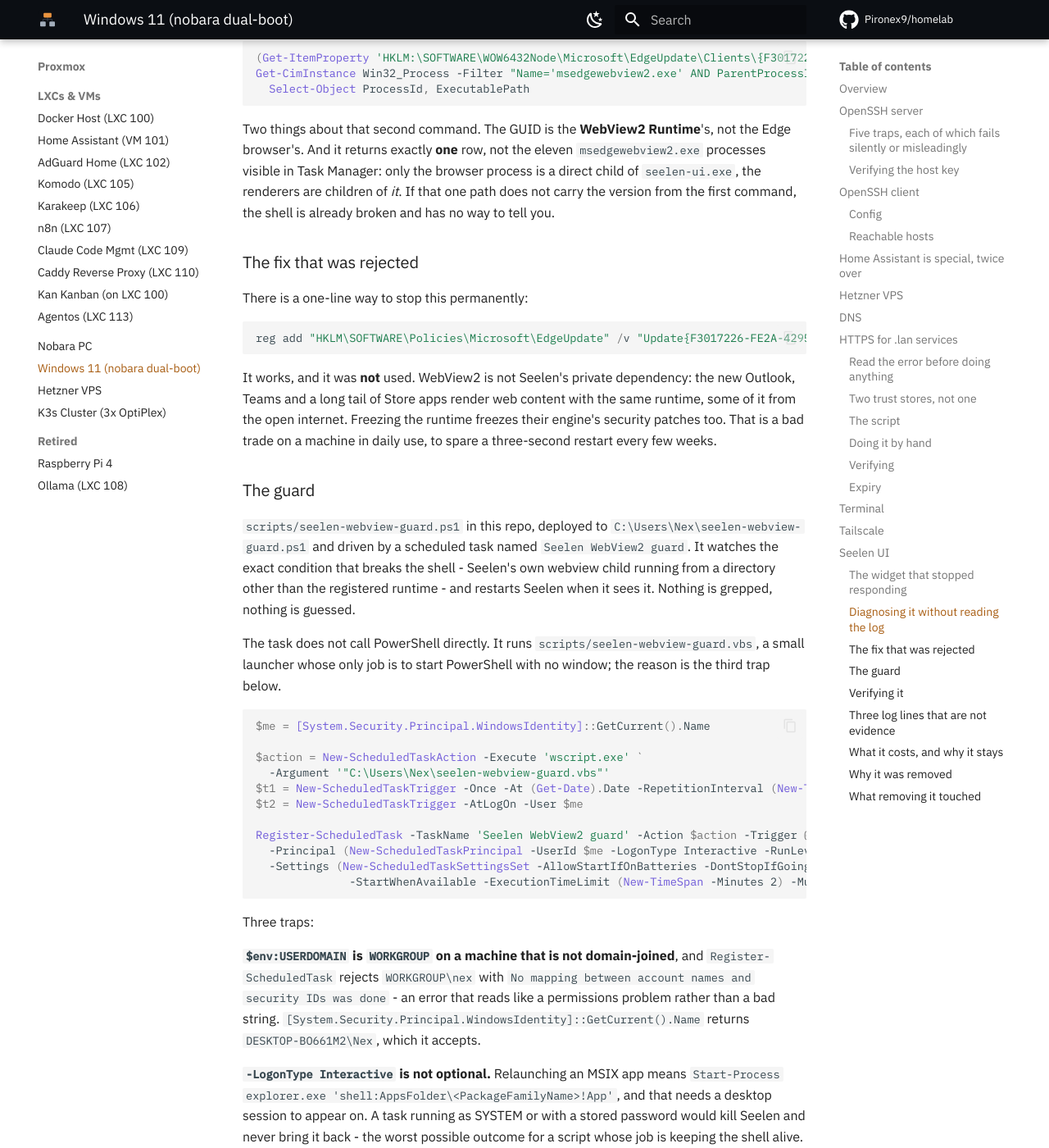
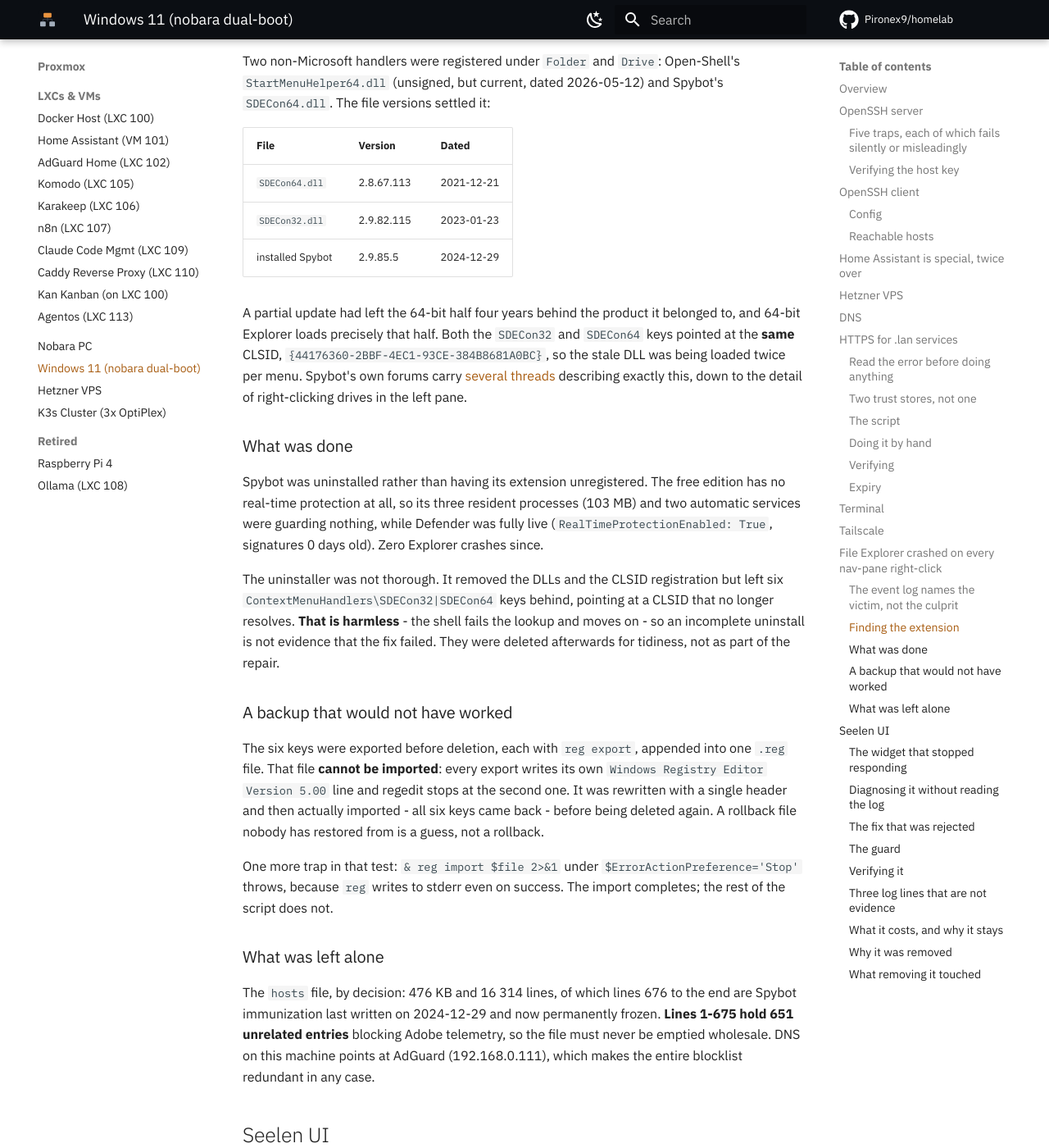
Before and after one commit to Pironex9/homelab, an MkDocs documentation site: the page built from docs/hosts/winpc.md, in a window 1280 px wide and 1400 px high, scrolled down 9759 px. Shown: the whole window at 82% size. Built offline with MkDocs 1.6.1 and Material for MkDocs 9.7.7, drawn with Linux system fonts in a browser that asks for light colours; comment, search, counter and statistics services are not loaded; some of the changed text lies outside the part shown.

Commit message:
docs(winpc): az Explorer jobb gombos crash a Spybot elavult DLL-je volt, és az SSH session igenis elevated
Két dolog: egy új szekció a File Explorer crashről, és egy hibás állítás
javítása a régiben.

Az Explorer minden jobb gombos kattintásra összeomlott a bal oldali
panelben. A Seelen alatt kezdődött, de az eltávolítása után változatlanul
megmaradt, ez zárta ki a Seelent. Az Event ID 1000 mindig ugyanazt adta:
SHELL32.dll c0000005 a 0x5200f offseten - az azonos offset a hasznos
jel, mert a SHELL32 az áldozat, nem a tettes, és a nevét sosem fogja
kiírni a hibás bővítménynek.

A tettes a Spybot SDECon64.dll-je: 2.8.67.113, 2021-12-21-i, miközben a
32 bites fele 2023-as és maga a telepített Spybot 2024-es. Egy félbehagyott
frissítés hagyta ott a négy évvel régebbi 64 bites felet, amit a 64 bites
Explorer pont betölt. A Spybot eltávolítva; 0 crash azóta.

Dokumentált csapdák:
- HKLM\SOFTWARE\Classes\*\shellex\... kötelezően -LiteralPath, különben a
  PowerShell wildcardnak veszi a csillagot és végigjárja a teljes HKCR-t
- az uninstaller hat árva kulcsot hagy egy már nem létező CLSID-re; ez
  ártalmatlan, tehát nem jelenti azt, hogy a javítás nem sikerült
- N darab reg export egy .reg fájlba fűzve NEM importálható, mert
  mindegyik viszi a saját "Windows Registry Editor Version 5.00" sorát
- & reg import 2>&1 dob $ErrorActionPreference='Stop' mellett, mert a reg
  sikeres futásnál is ír a stderr-re

A hosts fájl felhasználói döntésből marad: az 1-675. sor 651 Adobe-blokkoló
bejegyzés, ami NEM a Spyboté, tehát az egészet kiüríteni tilos.

Az 5. csapda javítva: nem igaz, hogy az SSH session nem elevated. Az
EnableLUA=0, vagyis a UAC ki van kapcsolva a gépen, ezért minden admin
folyamat teljes tokent kap. EnableLUA=1 mellett az eredeti állítás állna,
tehát ezt mérni kell, nem feltételezni.

````diff
--- a/docs/hosts/winpc.md
+++ b/docs/hosts/winpc.md
@@ -72,7 +72,23 @@
   -Value "C:\Program Files\PowerShell\7\pwsh.exe" -PropertyType String -Force
 ```
 
-**5. The SSH session is not elevated.** `Add-WindowsCapability`, `Set-NetConnectionProfile` and similar admin work must be run from an interactive elevated window, even when the SSH user is an administrator. This is a useful property rather than a limitation: remote automation cannot silently change machine-wide state.
+**5. The SSH session is fully elevated, and that is not an SSH property.** This entry previously claimed the opposite - that admin work had to be done from an interactive elevated window, and that remote automation therefore could not silently change machine-wide state. Measured on 2026-08-19, that is wrong here:
+
+```
+IsInRole Administrator        : True
+HKLM write / delete           : succeeds
+Get-WindowsCapability -Online : works
+EnableLUA                     : 0
+```
+
+The cause is the last line. **UAC is switched off on this machine**, so every process an administrator starts receives a full administrator token with no filtering and no consent prompt - an SSH session included. On a box with `EnableLUA=1` (the Windows default) the original claim would hold: sshd hands the user a filtered token and machine-wide operations fail. So the behaviour depends entirely on that one value, and it is worth checking rather than assuming in either direction:
+
+```powershell
+[Security.Principal.WindowsPrincipal]::new([Security.Principal.WindowsIdentity]::GetCurrent()).IsInRole(
+  [Security.Principal.WindowsBuiltInRole]::Administrator)
+```
+
+`EnableLUA=0` is a real weakening and it was not a deliberate decision that got written down anywhere - it deserves to be turned back on, which needs a reboot. Until then, treat anything reached over `ssh winpc` as running with full administrator rights.
 
 ### Verifying the host key
 
@@ -293,6 +309,65 @@
 
 ---
 
+## File Explorer crashed on every nav-pane right-click
+
+Right-clicking anything in File Explorer's left navigation pane - Desktop, Downloads, Pictures, This PC, Local Disk C, Local Disk D, Network - crashed and restarted Explorer. It began while [Seelen UI](#seelen-ui) was installed and survived its removal untouched, which is what ruled Seelen out.
+
+### The event log names the victim, not the culprit
+
+```
+Application, Event ID 1000
+  Explorer.EXE 10.0.26100.1591
+  SHELL32.dll  10.0.26100.1591   c0000005   offset 0x5200f
+  ntdll.dll    10.0.26100.1591   c015000f   offset 0x4f63c
+```
+
+Six of these in eleven minutes, and **always the same offset in SHELL32**. That repetition is the useful part. SHELL32 is what loads shell extensions, so a crash at a fixed address inside it means an extension corrupted the state SHELL32 then walked into. The faulting-module field will keep pointing at SHELL32 and never name the extension, so the event log cannot finish this investigation on its own.
+
+### Finding the extension
+
+Enumerate the context menu handlers for the object classes the nav pane actually contains, and resolve each entry's CLSID to the DLL behind it:
+
+```powershell
+foreach ($base in 'Folder','Drive','AllFilesystemObjects','*') {
+  $p = "HKLM:\SOFTWARE\Classes\$base\shellex\ContextMenuHandlers"
+  Get-ChildItem -LiteralPath $p | ForEach-Object {
+    $guid = (Get-ItemProperty -LiteralPath $_.PSPath -Name '(default)').'(default)'
+    $dll  = (Get-ItemProperty -LiteralPath "HKLM:\SOFTWARE\Classes\CLSID\$guid\InprocServer32" -Name '(default)').'(default)'
+    "{0,-22} {1,-32} {2}" -f $base, $_.PSChildName, $dll
+  }
+}
+```
+
+**`-LiteralPath` is not optional.** The `*` class is a key whose name is literally an asterisk; without `-LiteralPath` PowerShell reads it as a wildcard and walks the whole of HKCR, which runs for minutes and returns nothing useful.
+
+Two non-Microsoft handlers were registered under `Folder` and `Drive`: Open-Shell's `StartMenuHelper64.dll` (unsigned, but current, dated 2026-05-12) and Spybot's `SDECon64.dll`. The file versions settled it:
+
+| File | Version | Dated |
+|---|---|---|
+| `SDECon64.dll` | 2.8.67.113 | 2021-12-21 |
+| `SDECon32.dll` | 2.9.82.115 | 2023-01-23 |
+| installed Spybot | 2.9.85.5 | 2024-12-29 |
+
+A partial update had left the 64-bit half four years behind the product it belonged to, and 64-bit Explorer loads precisely that half. Both the `SDECon32` and `SDECon64` keys pointed at the **same** CLSID, `{44176360-2BBF-4EC1-93CE-384B8681A0BC}`, so the stale DLL was being loaded twice per menu. Spybot's own forums carry [several threads](https://forums.spybot.info/threads/windows-explorer-crashes-when-right-clicked-in-any-folder.69407/) describing exactly this, down to the detail of right-clicking drives in the left pane.
+
+### What was done
+
+Spybot was uninstalled rather than having its extension unregistered. The free edition has no real-time protection at all, so its three resident processes (103 MB) and two automatic services were guarding nothing, while Defender was fully live (`RealTimeProtectionEnabled: True`, signatures 0 days old). Zero Explorer crashes since.
+
+The uninstaller was not thorough. It removed the DLLs and the CLSID registration but left six `ContextMenuHandlers\SDECon32|SDECon64` keys behind, pointing at a CLSID that no longer resolves. **That is harmless** - the shell fails the lookup and moves on - so an incomplete uninstall is not evidence that the fix failed. They were deleted afterwards for tidiness, not as part of the repair.
+
+### A backup that would not have worked
+
+The six keys were exported before deletion, each with `reg export`, appended into one `.reg` file. That file **cannot be imported**: every export writes its own `Windows Registry Editor Version 5.00` line and regedit stops at the second one. It was rewritten with a single header and then actually imported - all six keys came back - before being deleted again. A rollback file nobody has restored from is a guess, not a rollback.
+
+One more trap in that test: `& reg import $file 2>&1` under `$ErrorActionPreference='Stop'` throws, because `reg` writes to stderr even on success. The import completes; the rest of the script does not.
+
+### What was left alone
+
+The `hosts` file, by decision: 476 KB and 16 314 lines, of which lines 676 to the end are Spybot immunization last written on 2024-12-29 and now permanently frozen. **Lines 1-675 hold 651 unrelated entries** blocking Adobe telemetry, so the file must never be emptied wholesale. DNS on this machine points at AdGuard (192.168.0.111), which makes the entire blocklist redundant in any case.
+
+
 ## Seelen UI
 
 !!! warning "Removed on 2026-08-19"
````
